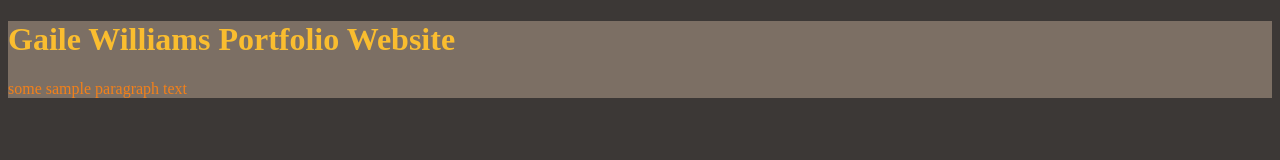
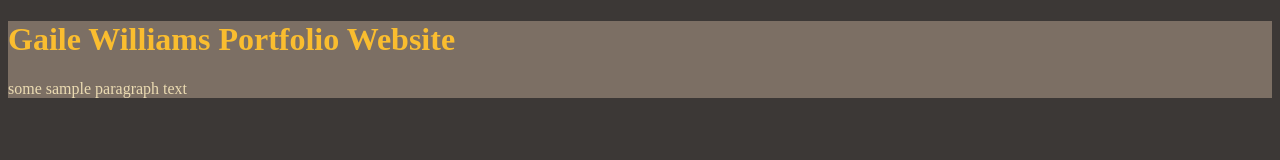
Before and after one commit to GaileIz/Intro_to_webdev, a plain HTML site: page Home.html in a window 1280 px wide. Drawn offline with Linux system fonts and the light colour scheme.

Commit message:
updated colour styles

```diff
--- a/folioStyles.css
+++ b/folioStyles.css
@@ -5,7 +5,7 @@
 
 .content {
     background-color: #7c6f64;
-    color: #f38019;
+    color: #ebdbb2;
 }
 
 .heading {
```
